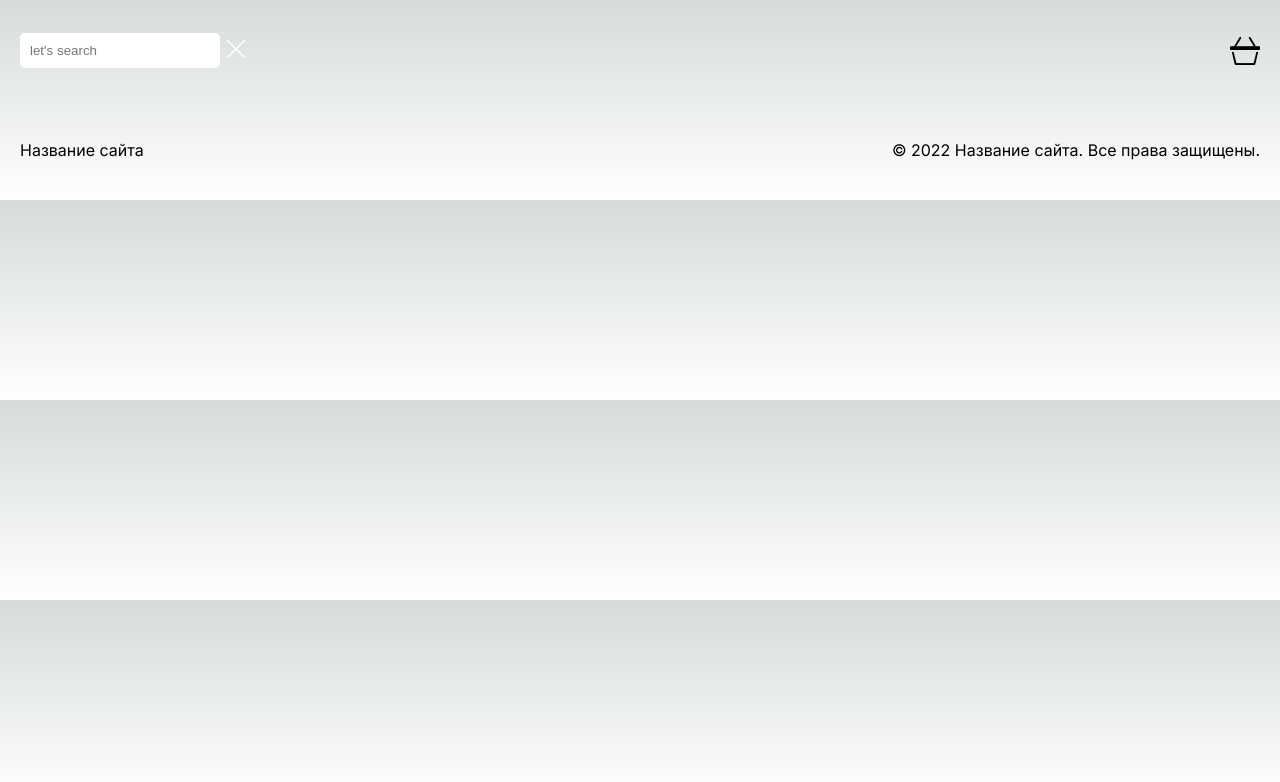
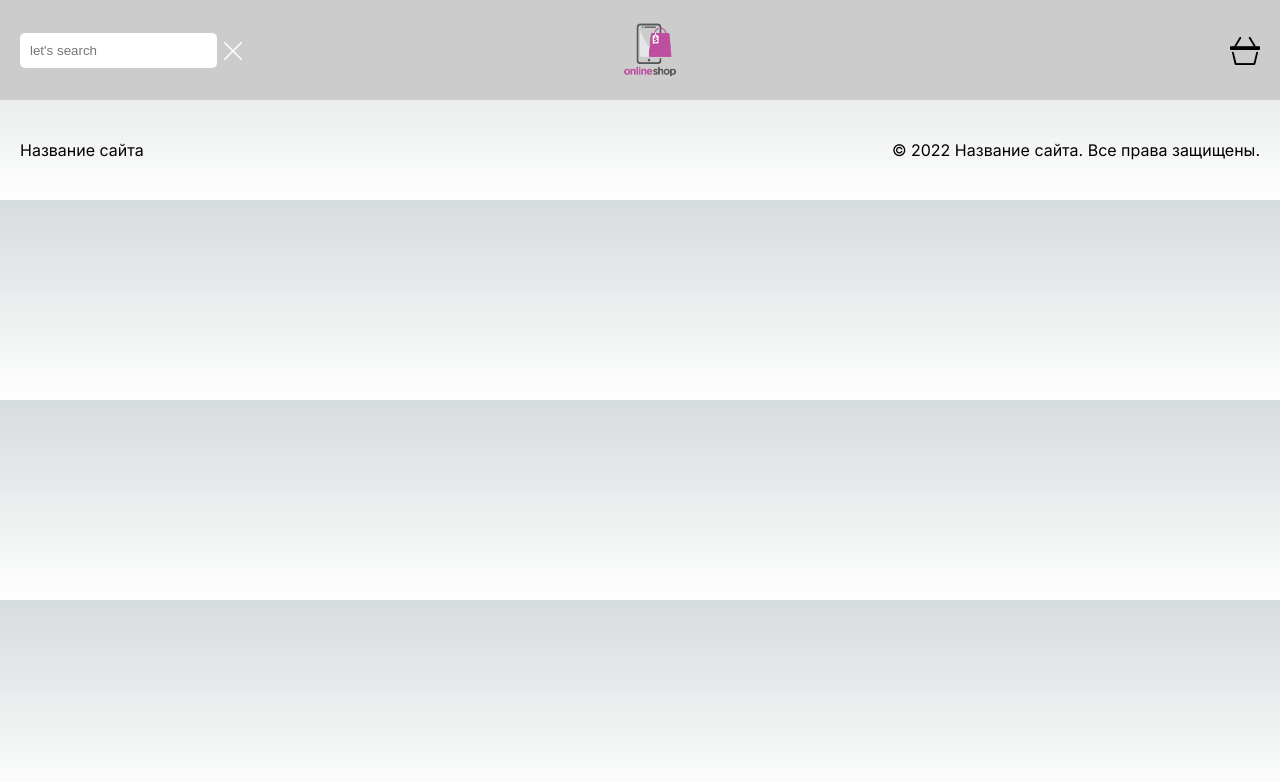
Before and after one commit to DmitryKremenetsky/online-store, a Next.js app: page / in a window 1280 px wide. Both pictures are taken after a click on the element 35 px from the left and 50 px from the top of the page. Shown: the top 782 px of the page. Built offline with nearby package versions, Linux system fonts and the light colour scheme.

Commit message:
feat: add site logo and correction header

```diff
--- a/src/app/components/Header/header.module.css
+++ b/src/app/components/Header/header.module.css
@@ -5,6 +5,18 @@
   justify-content: space-between;
   align-items: center;
   padding: 20px;
+  background-color: #cccccc;
+}
+
+.logoContainer {
+  display: flex;
+  justify-content: center;
+  align-items: center;
+}
+
+.logoImage {
+  width: 60px;
+  height: 60px;
 }
 
 .cartIcon i {
--- a/src/app/components/Header/header.tsx
+++ b/src/app/components/Header/header.tsx
@@ -1,10 +1,15 @@
+import Image from "next/image";
+import styles from "./header.module.css";
 import Search from "../Search/search";
-import styles from "./header.module.css";
+import shopIcon from "../../../assets/store-logo.png";
 
 export default function Header() {
   return (
     <div className={styles.header}>
       <Search />
+      <div className={styles.logoContainer}>
+        <Image className={styles.logoImage} src={shopIcon} alt="logo image" />
+      </div>
       <div className={styles.cartContainer}>
         <div className={styles.cartIcon}>
           <i className="bi bi-basket3"></i>
--- a/src/app/components/Search/search.module.css
+++ b/src/app/components/Search/search.module.css
@@ -1,7 +1,9 @@
 .searchContainer {
+  width: 50px;
   display: flex;
   align-items: center;
-  justify-content: center;
+  justify-content: flex-start;
+  position: relative;
 }
 
 .searchIcon i {
@@ -17,7 +19,8 @@
 }
 
 .closeBtn {
-  padding: 4px;
+  margin-top: 2px;
+  margin-left: 2px;
   border: none;
   background: transparent;
   cursor: pointer;
--- a/src/app/components/Search/search.tsx
+++ b/src/app/components/Search/search.tsx
@@ -32,7 +32,7 @@ export default function Search() {
               value={searchQuery}
               onChange={handelInputChange}
             />
-            <div className={styles.closeContainer} onClick={handleSearchClose}>
+            <div className={styles.closeBtn} onClick={handleSearchClose}>
               <button className={styles.closeBtn}>
                 <i className="bi bi-x-lg"></i>
               </button>
```
Also changed, not shown: src/assets/store-logo.png (added).
